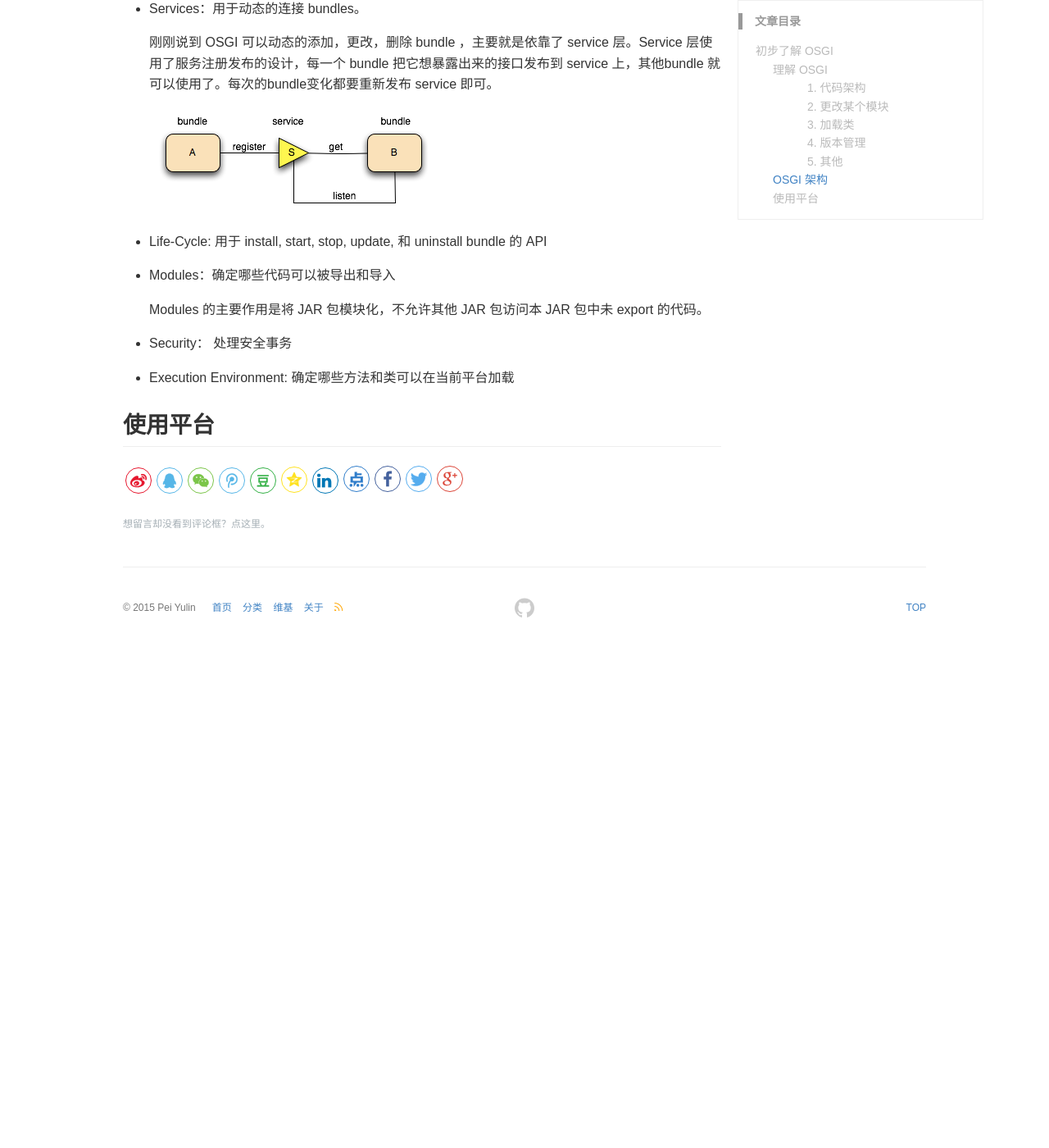
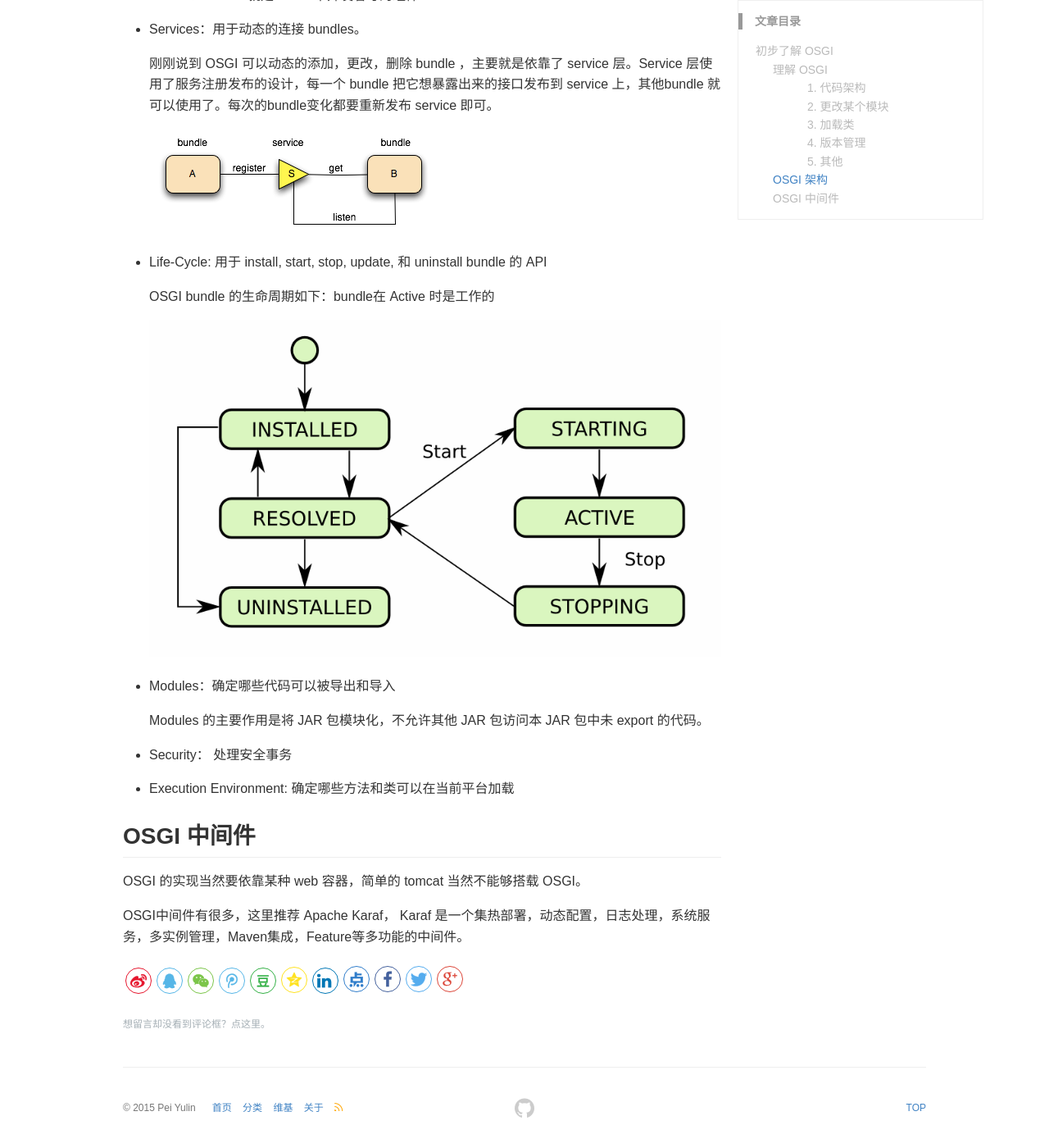
Before and after one commit to pylSER/pylSER.github.io, a Jekyll site: the page built from _posts/2017-06-23-Java-OSGI.md, in a window 1280 px wide and 1400 px high, scrolled down 1916 px. Shown: the whole window at 82% size. Built offline with Jekyll 4.4.1, drawn with Linux system fonts in a browser that asks for light colours; comment, search, counter and statistics services are not loaded; before the commit the page ends 2706 px from its top, so only the background shows below that; some of the changed text lies outside the part shown.

Commit message:
modify blog

```diff
--- a/_posts/2017-06-23-Java-OSGI.md
+++ b/_posts/2017-06-23-Java-OSGI.md
@@ -28,7 +28,7 @@ OSGI 这个名字比较费解 — Open Service Gateway Initiative, 直译过来
 
 既然我们已经将应用模块化了，那么为什么不将一个模块当成一个服务器的管理单元呢？ OSGI 就提供了这样的功能。当需要修改某个模块时，只需在 OSGI 服务器上单独重启这个模块即可。不需要这个模块时，在服务器上关闭这个模块就好了。OSGI 做到了模块之间的真正 **物理** 解耦。
 
-eclipse 的插件模式就是用 osgi 实现的，这样才能保证在添加一个新的 jar 后，整个项目不用重新编译。
+eclipse 的插件模式就是用 osgi 实现的，这样才能保证在添加一个新的 jar 后，整个项目不用重新编译，实现热部署。
 
 #### 3. 加载类
 
@@ -72,6 +72,11 @@ OSGI 也使用了分层结构，现在来特别的解释一下上图的各层：
 
 - Life-Cycle: 用于 install, start, stop, update, 和 uninstall bundle 的 API
 
+
+  OSGI bundle 的生命周期如下：bundle在 Active 时是工作的
+
+  ![lifecycle](/images/posts/java/lifecycle.png)
+
 - Modules：确定哪些代码可以被导出和导入
 
   Modules 的主要作用是将 JAR 包模块化，不允许其他 JAR 包访问本 JAR 包中未 export 的代码。
@@ -82,4 +87,9 @@ OSGI 也使用了分层结构，现在来特别的解释一下上图的各层：
 
 
 
-## 使用平台
+
+## OSGI 中间件
+
+OSGI 的实现当然要依靠某种 web 容器，简单的 tomcat 当然不能够搭载 OSGI。
+
+OSGI中间件有很多，这里推荐 Apache Karaf， Karaf 是一个集热部署，动态配置，日志处理，系统服务，多实例管理，Maven集成，Feature等多功能的中间件。
```
Also changed, not shown: images/posts/java/lifecycle.png (added).
